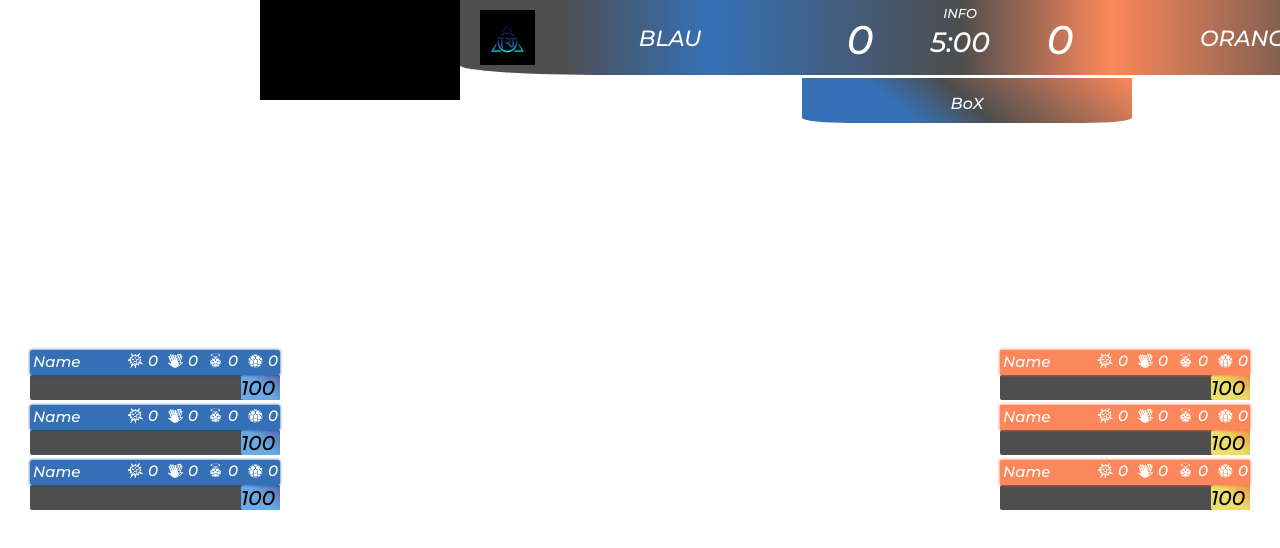
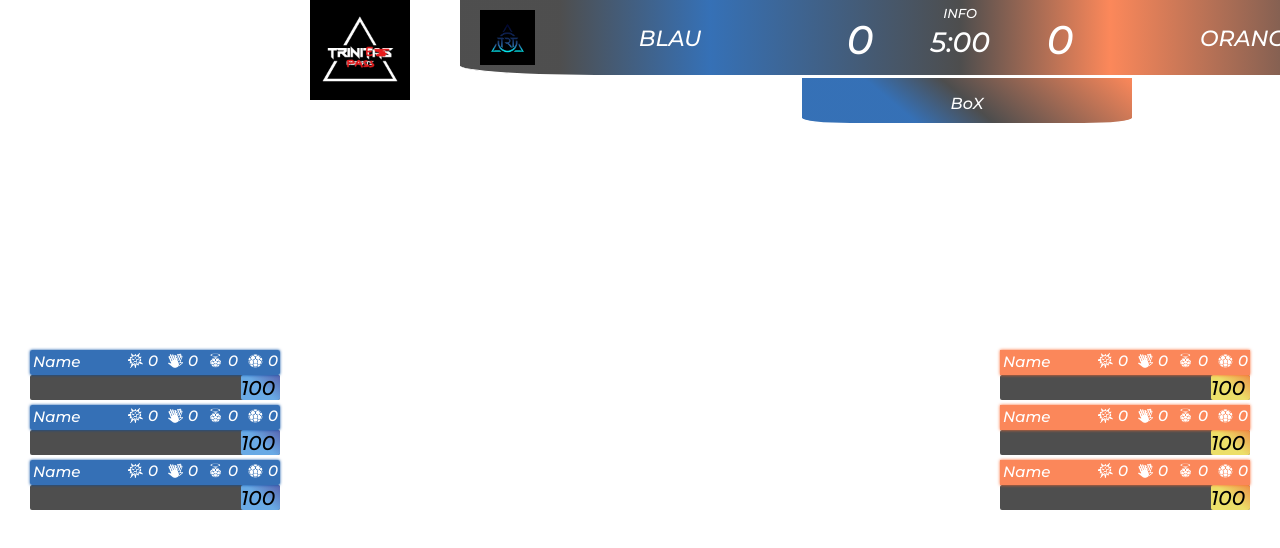
Before and after one commit to oNdsen/mkz-nl-obs, a website: page public/overlay.html in a window 1280 px wide. Shown: the top 548 px of the page. Drawn offline with nearby package versions, Linux system fonts and the light colour scheme.

Commit message:
+ redo positioning and scaling of partner

```diff
--- a/public/css/overlay.css
+++ b/public/css/overlay.css
@@ -155,8 +155,9 @@ div.iconstatsOrange {
 div.partnerleft, div.partnerright {
     width: 200px;
     height: 100px;
-    background-size: cover;
-    background: transparent;
+    background-size: contain;
+    background-repeat: no-repeat;
+    background-position: center;
 }
 
 div.partnerleft {
```
